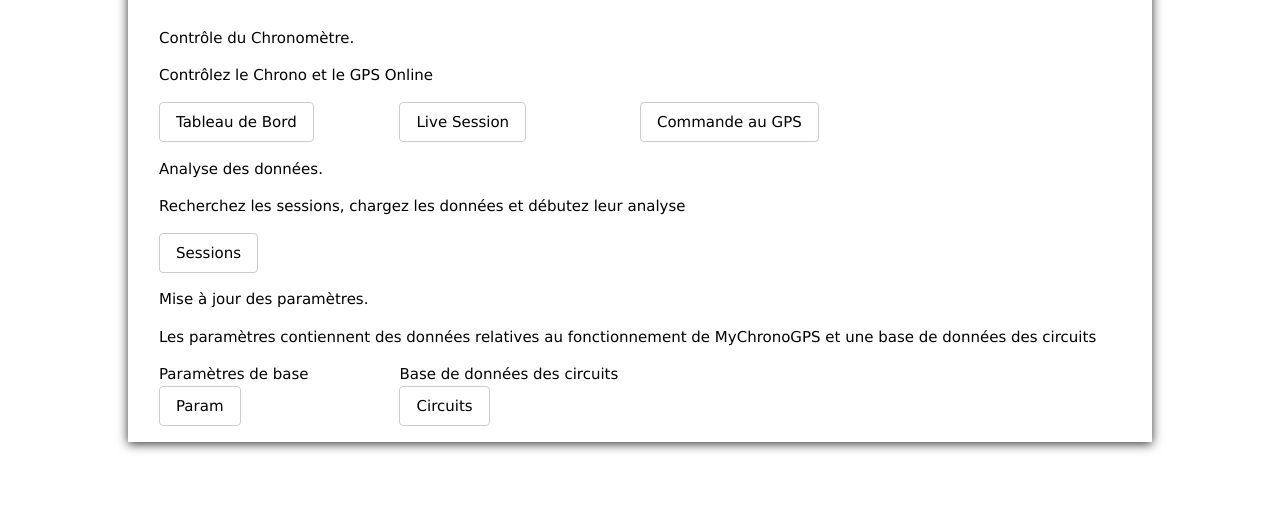
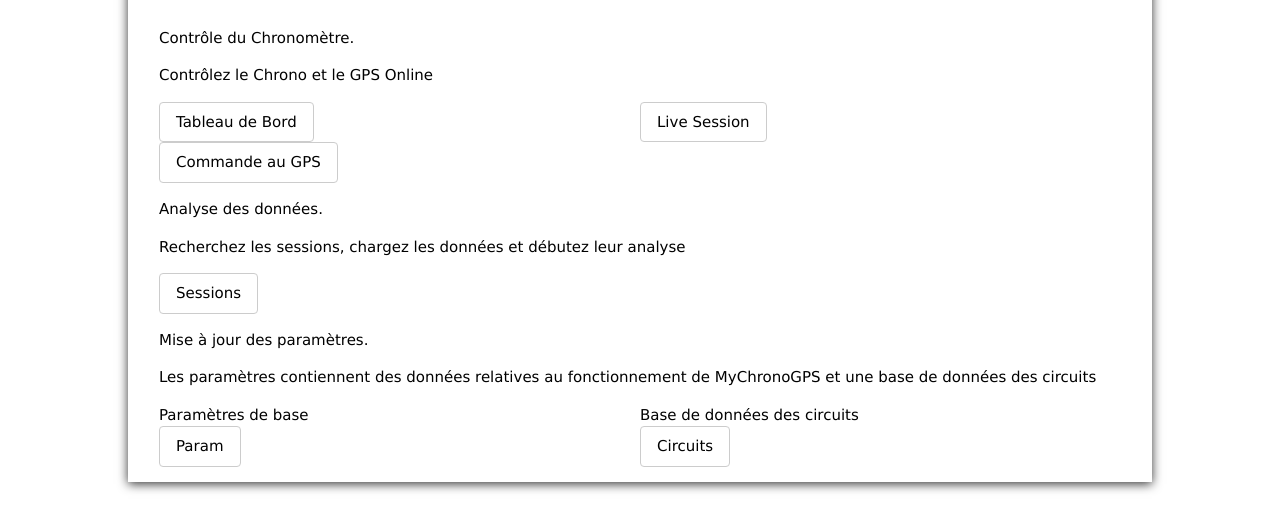
Before and after one commit to jfk93-fr/MyChronoGPS, a plain HTML site: page Web-Pi/MyChronoGPS.html in a window 1280 px wide. Shown: the part 155-686 px from the top of the page. Drawn offline with Linux system fonts and the light colour scheme.

Commit message:
modification taille des cellules

```diff
--- a/Web-Pi/MyChronoGPS.html
+++ b/Web-Pi/MyChronoGPS.html
@@ -21,19 +21,16 @@
 			<p>Contrôle du Chronomètre.</p>
 			<p>Contrôlez le Chrono et le GPS Online</p>
 			<div class="w3-row">
-				<span class="w3-col s3"><a class="w3-button w3-border w3-round" href="MyChronoGPS-Dashboard.html" >Tableau de Bord</a></span>
-				<!--
-				<span class="w3-col s3"><a class="w3-button w3-border w3-round" href="#" onclick="openDashboard();" >Tableau de Bord</a></span>
-				-->
-				<span class="w3-col s3"><a class="w3-button w3-border w3-round" href="MyChronoGPS-Live.html" >Live Session</a></span>
-				<span class="w3-col s3"><a class="w3-button w3-border w3-round" href="MyChronoGPS-Cmd.html" >Commande au GPS</a></span>
+				<span class="w3-col s6"><a class="w3-button w3-border w3-round" href="MyChronoGPS-Dashboard.html" >Tableau de Bord</a></span>
+				<span class="w3-col s6"><a class="w3-button w3-border w3-round" href="MyChronoGPS-Live.html" >Live Session</a></span>
+				<span class="w3-col s6"><a class="w3-button w3-border w3-round" href="MyChronoGPS-Cmd.html" >Commande au GPS</a></span>
 			</div>
 		</div>
 		<div class="w3-container">
 			<p>Analyse des données.</p>
 			<p>Recherchez les sessions, chargez les données et débutez leur analyse</p>
 			<div class="w3-row">
-				<span class="w3-col s3"><a class="w3-button w3-border w3-round" href="MyChronoGPS-Sessions.html" >Sessions</a></span>
+				<span class="w3-col s6"><a class="w3-button w3-border w3-round" href="MyChronoGPS-Sessions.html" >Sessions</a></span>
 			</div>
 		</div>
 		<div class="w3-container">
@@ -41,12 +38,12 @@
 			<p>Les paramètres contiennent des données relatives au fonctionnement de MyChronoGPS
 			et une base de données des circuits</p>
 			<div class="w3-row">
-				<span class="w3-col s3">Paramètres de base</span>
-				<span class="w3-col s3">Base de données des circuits</span>
+				<span class="w3-col s6">Paramètres de base</span>
+				<span class="w3-col s6">Base de données des circuits</span>
 			</div>
 			<div class="w3-row">
-				<span class="w3-col s3"><a class="w3-button w3-border w3-round" href="#" >Param</a></span>
-				<span class="w3-col s3"><a class="w3-button w3-border w3-round" href="MyChronoGPS-Tracks.html" >Circuits</a></span>
+				<span class="w3-col s6"><a class="w3-button w3-border w3-round" href="#" >Param</a></span>
+				<span class="w3-col s6"><a class="w3-button w3-border w3-round" href="MyChronoGPS-Tracks.html" >Circuits</a></span>
 			</div>
 		</div>
 	</div>
```
